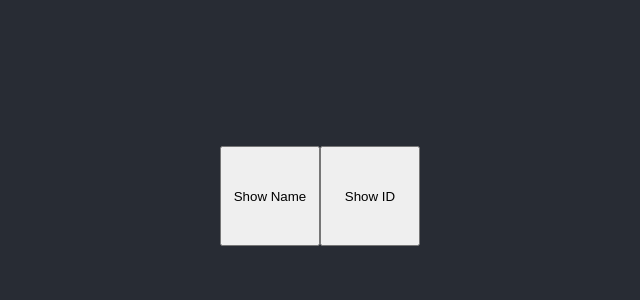
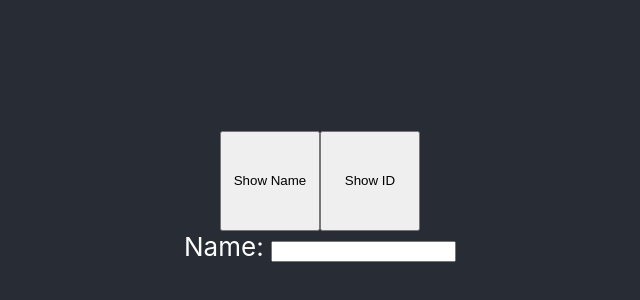
Before and after one commit to NoahNim/basic-tsx, a React (Create React App) app: page / in a window 1280 px wide. Shown: the part 204-504 px from the top of the page, without its empty margins (320-960 px from the left). Built offline with nearby package versions, Linux system fonts and the light colour scheme.

Commit message:
start work on a form that changes name

```diff
--- a/src/App.tsx
+++ b/src/App.tsx
@@ -1,6 +1,6 @@
 import { useState, useEffect } from 'react';
 import './App.css';
-import Home from './home/home';
+import Home from './components/home/home';
 
 export interface User {
   name: string | null,
--- /dev/null
+++ b/src/components/home/form.tsx
@@ -0,0 +1,17 @@
+interface FormProps {
+    setNameFunction: Function,
+    setIDFunction: Function,
+}
+
+const Form = ({ setNameFunction, setIDFunction }: FormProps) => {
+    return (
+        <div>
+            <form>
+                <label>Name: </label>
+                <input></input>
+            </form>
+        </div>
+    )
+}
+
+export default Form
--- a/src/home/home.tsx
+++ b/src/components/home/home.tsx
@@ -1,4 +1,5 @@
-import { User } from "../App"
+import { User } from "../../App"
+import Form from "./form"
 
 interface HomeProps {
     setNameFunction: Function,
@@ -8,7 +9,7 @@ interface HomeProps {
     userID: number | null
 }
 
-const Home = ({ setNameFunction, setIDFunction, user, userName, userID }: HomeProps) => {
+const Home = ({ setNameFunction, setIDFunction, user }: HomeProps) => {
 
     const showNameFunction = (e: any) => {
         e.preventDefault();
@@ -26,6 +27,7 @@ const Home = ({ setNameFunction, setIDFunction, user, userName, userID }: HomePr
         <div>
             <button style={{ width: "100px", height: "100px" }} onClick={showNameFunction}>{user.name === null ? "Show Name" : user.name}</button>
             <button style={{ width: "100px", height: "100px" }} onClick={showIDFunction}>{user.id === null ? "Show ID" : user.id}</button>
+            <Form setNameFunction={setNameFunction} setIDFunction={setIDFunction} />
         </div>
     )
 }
```
